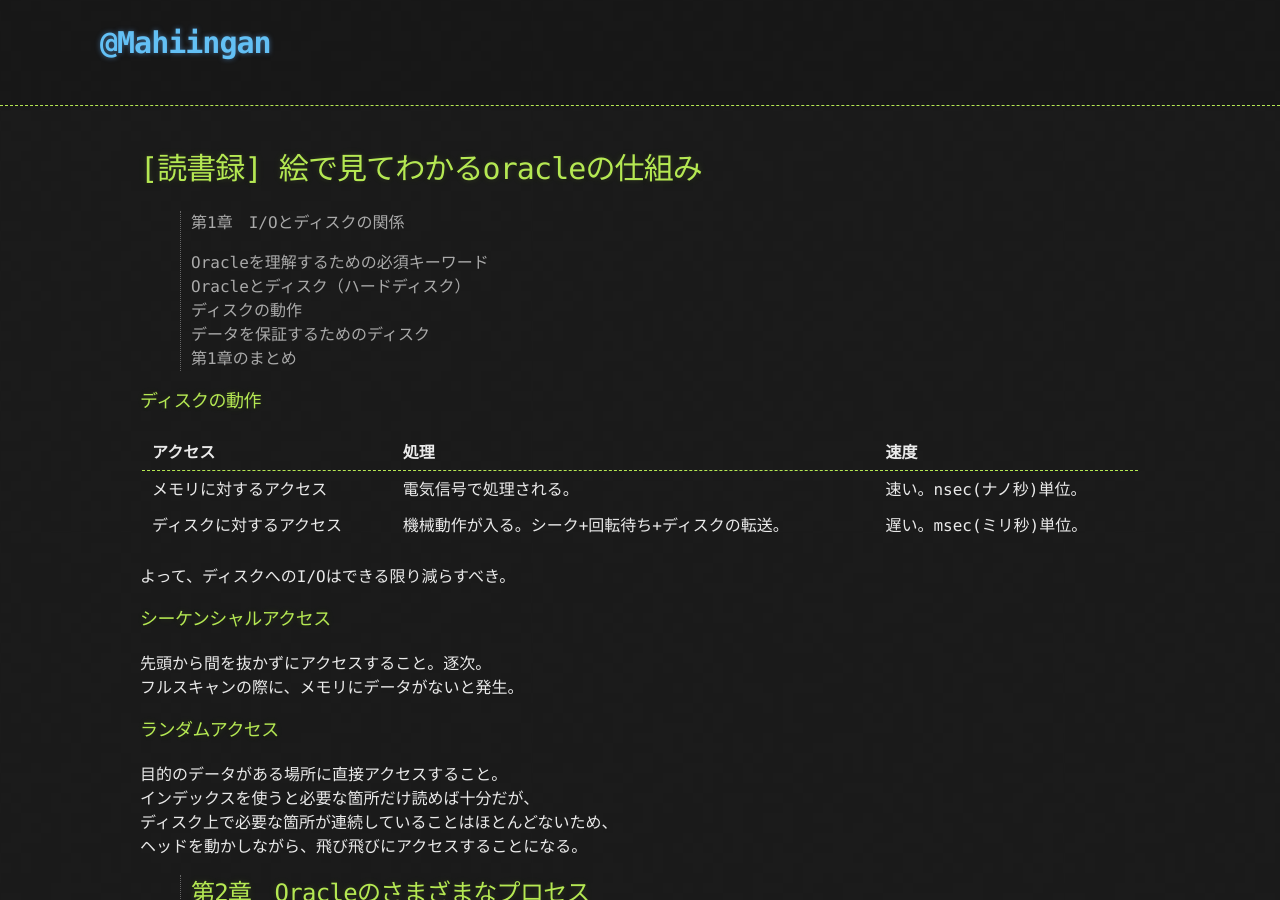
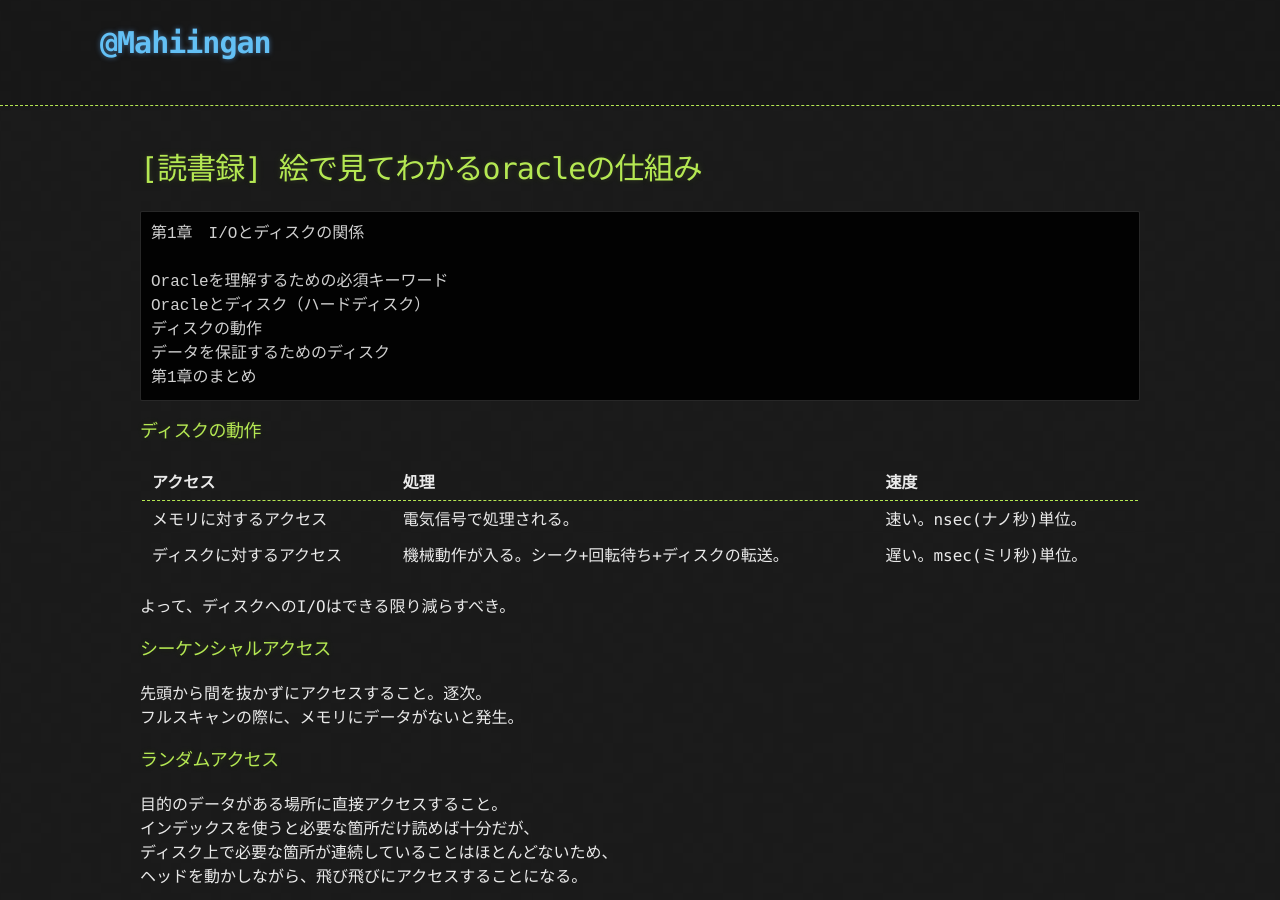
Before and after one commit to Mahiingan/Mahiingan.github.io, a Jekyll site: the page built from docs/readinglog/picture_by_look_at_understand_oracle_mechanism.md, in a window 1280 px wide and 900 px high. Built offline with Jekyll 4.4.1, drawn with Linux system fonts in a browser that asks for light colours; our own code applies the rules of GitHub Pages for plain Markdown files.

````diff
--- a/docs/readinglog/picture_by_look_at_understand_oracle_mechanism.md
+++ b/docs/readinglog/picture_by_look_at_understand_oracle_mechanism.md
@@ -5,13 +5,15 @@ title: [読書録] 絵で見てわかるoracleの仕組み
 
 # [読書録] 絵で見てわかるoracleの仕組み
 
-> 第1章　I/Oとディスクの関係
->
-> Oracleを理解するための必須キーワード
-> Oracleとディスク（ハードディスク）
-> ディスクの動作
-> データを保証するためのディスク
-> 第1章のまとめ
+```
+第1章　I/Oとディスクの関係
+
+Oracleを理解するための必須キーワード
+Oracleとディスク（ハードディスク）
+ディスクの動作
+データを保証するためのディスク
+第1章のまとめ
+```
 
 ### ディスクの動作
 
````
